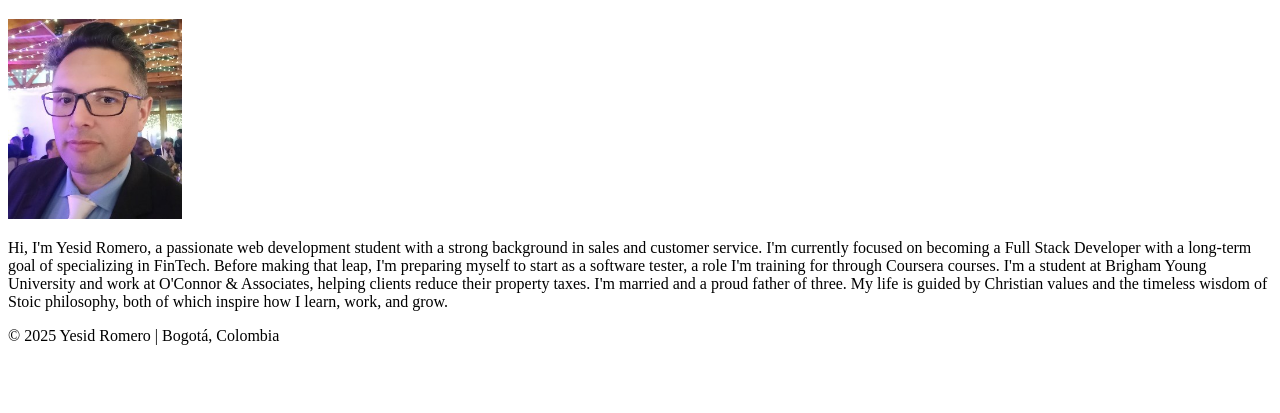
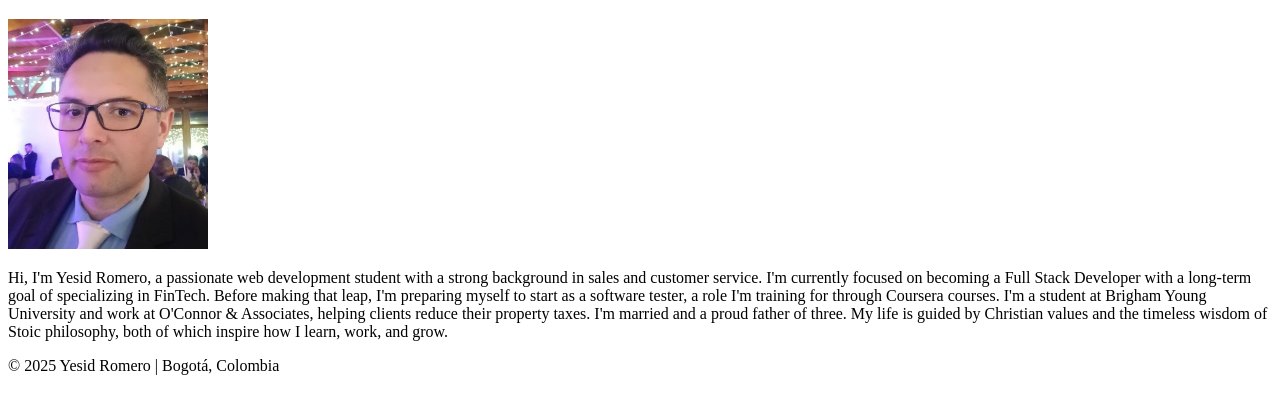
Before and after one commit to LordPuposky/wdd130, a plain HTML site: page index.html in a window 1280 px wide. Shown: the part 87-500 px from the top of the page. Drawn offline with Linux system fonts and the light colour scheme.

Commit message:
Another one

```diff
--- a/index.html
+++ b/index.html
@@ -16,7 +16,7 @@
     </header>
     <main>
         <h1>Yesid Augusto Romero Ruiz | WDD 130</h1>
-        <img src="images/Profile.jpg" alt="Profile image of Yesid Romero" height="200">
+        <img src="images/Profile.jpg" alt="Profile image of Yesid Romero" width="200">
         <p>
             Hi, I'm Yesid Romero, a passionate web development student with a strong background in sales
             and customer service. I'm currently focused on becoming a Full Stack Developer
```
